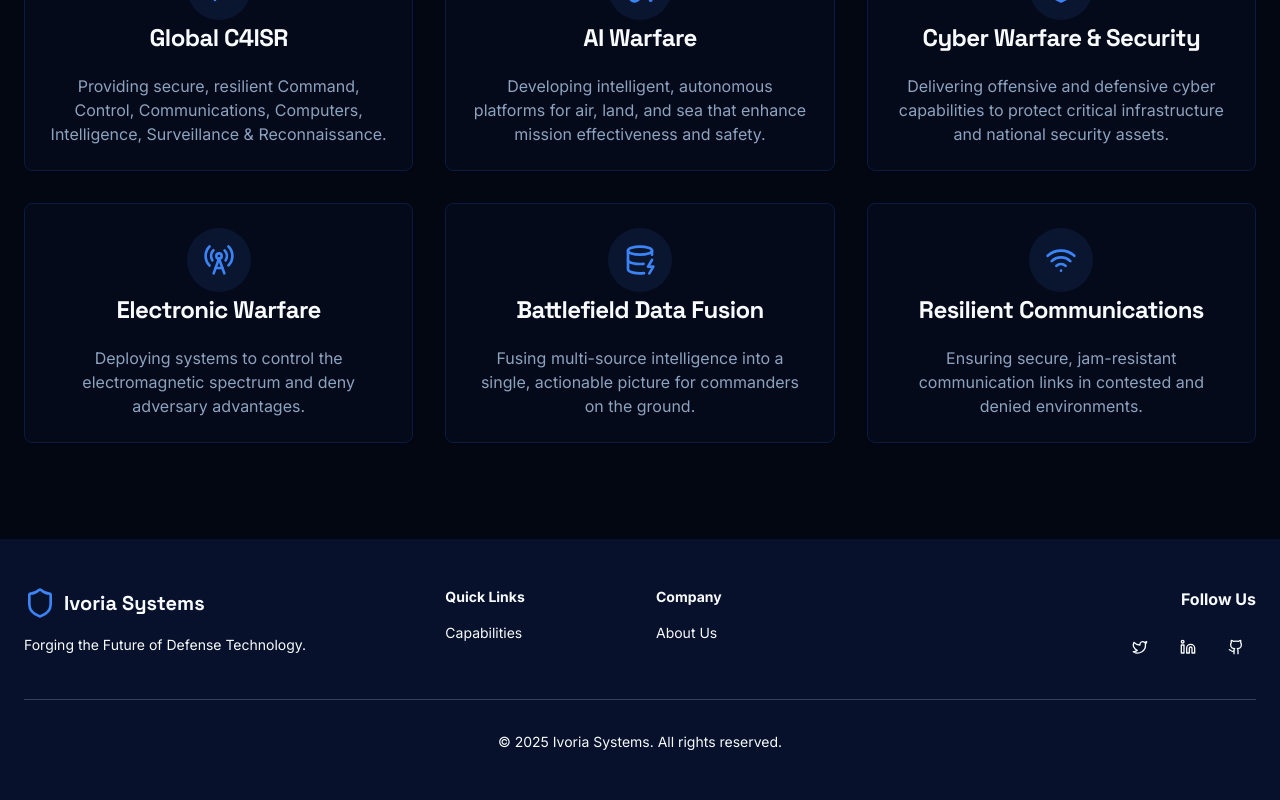
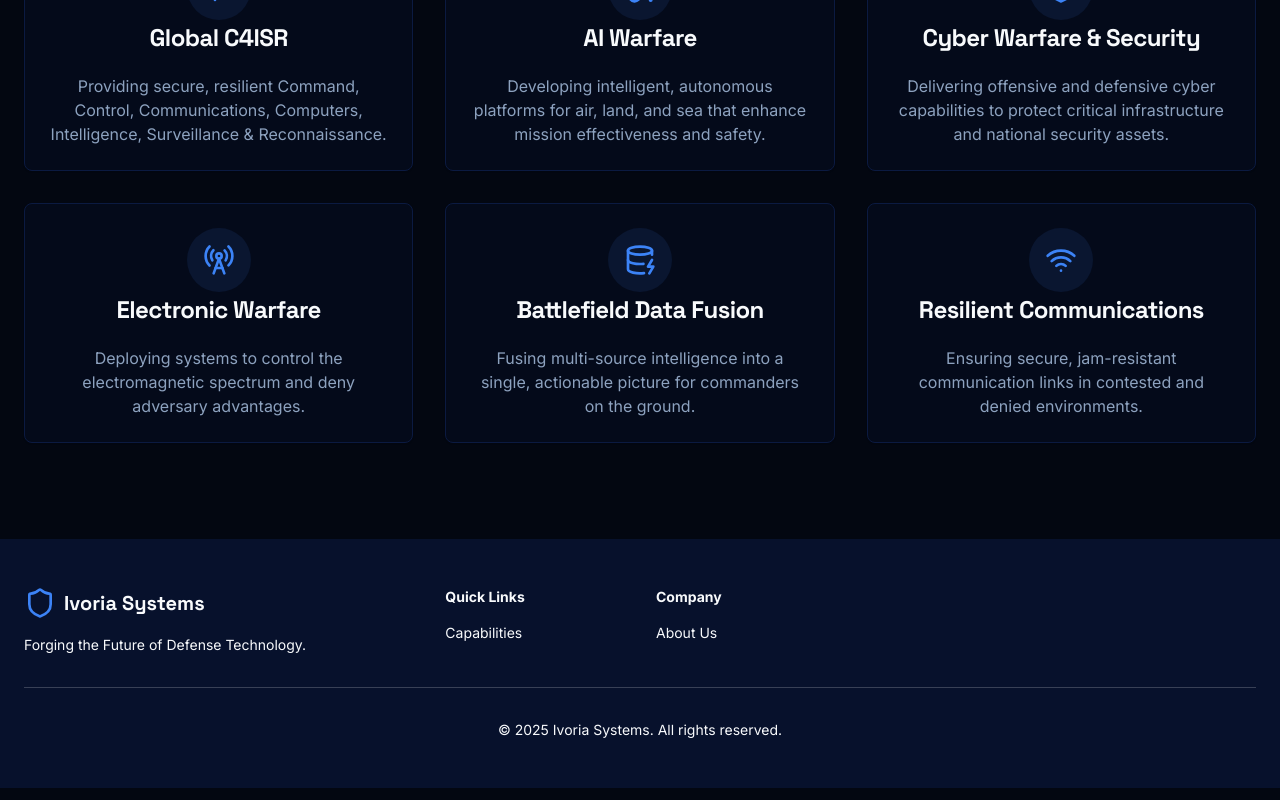
Before and after one commit to kabirpeswani/IvoriaSystems, a Next.js app: page / in a window 1280 px wide. Shown: the part 1029-1829 px from the top of the page. Built offline with nearby package versions, Linux system fonts and the light colour scheme.

Commit message:
remove (_for element div_)

```diff
--- a/src/components/layout/footer.tsx
+++ b/src/components/layout/footer.tsx
@@ -30,20 +30,6 @@ export function Footer() {
               </ul>
             </div>
           </div>
-          <div className="flex flex-col items-start gap-4 md:items-end">
-             <h4 className="font-semibold">Follow Us</h4>
-             <div className="flex gap-2">
-                <Button variant="ghost" size="icon" asChild>
-                    <Link href="#"><Twitter className="h-5 w-5" /></Link>
-                </Button>
-                <Button variant="ghost" size="icon" asChild>
-                    <Link href="#"><Linkedin className="h-5 w-5" /></Link>
-                </Button>
-                <Button variant="ghost" size="icon" asChild>
-                    <Link href="#"><Github className="h-5 w-5" /></Link>
-                </Button>
-             </div>
-          </div>
         </div>
         <div className="mt-8 border-t border-secondary-foreground/20 pt-8 text-center text-sm">
           <p>&copy; {new Date().getFullYear()} Ivoria Systems. All rights reserved.</p>
```
